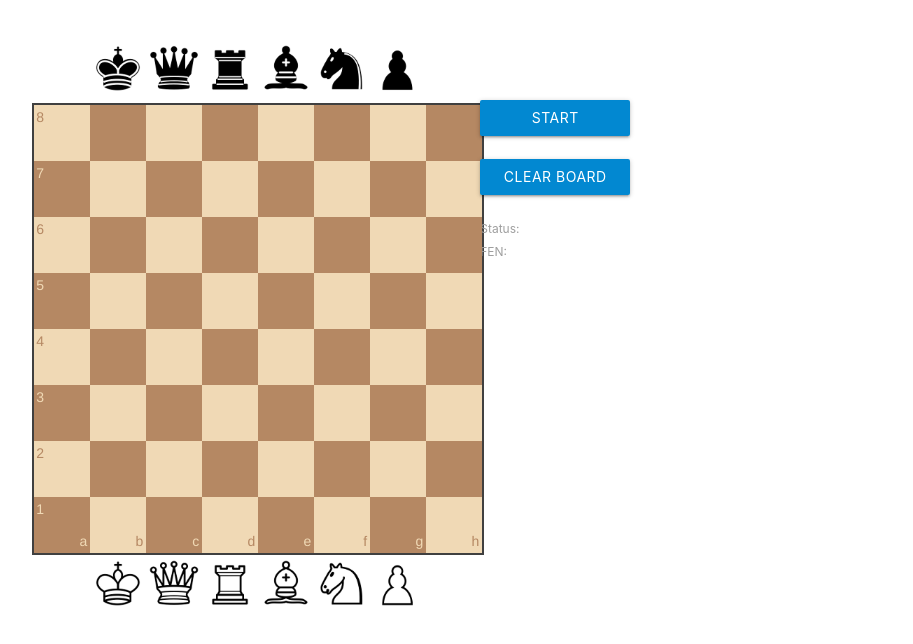
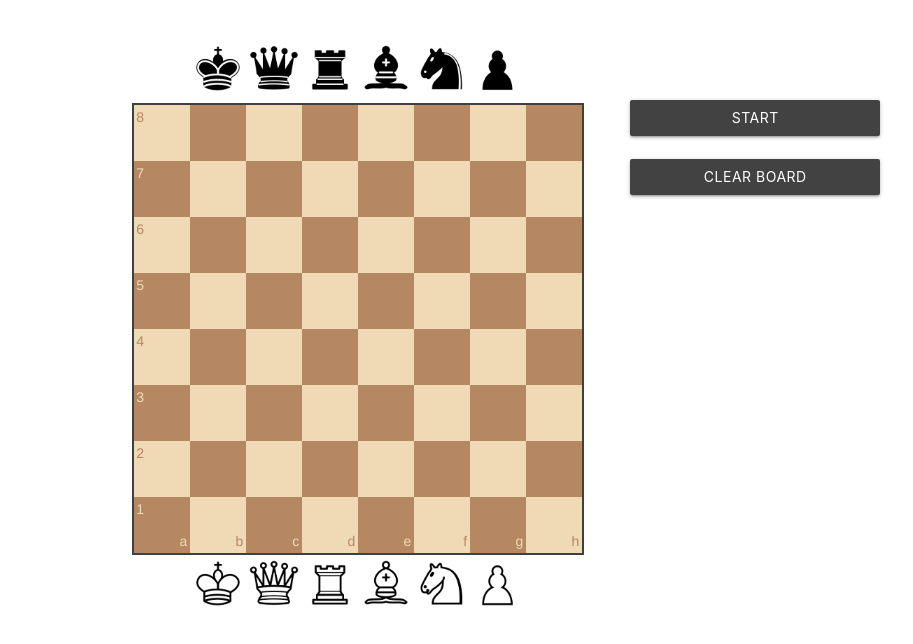
Before and after one commit to mallikarjun92/myChessBoardGame, a website: page index.html in a window 1280 px wide. Shown: the whole page, without its empty margins (171-1084 px from the left). Drawn offline with nearby package versions, Linux system fonts and the light colour scheme.

Commit message:
favicon-added

```diff
--- a/css/main.css
+++ b/css/main.css
@@ -1,9 +1,9 @@
 .board {
-    margin: 40px auto auto auto;
+    margin: 40px auto auto 100px;
 }
 
-.gameStatus, #btnPanel {
-    margin: 100px 50px auto auto;
+.menuSection {
+    margin: 100px auto auto 150px;
 }
 
 
--- a/index.html
+++ b/index.html
@@ -2,10 +2,11 @@
 <html>
 
 <head>
-  <title>Chess</title>
+  <title>Chess Game</title>
   <link rel="stylesheet" href="https://cdnjs.cloudflare.com/ajax/libs/materialize/1.0.0/css/materialize.min.css">
   <link rel="stylesheet" href="css/chessboard-1.0.0.min.css">
   <link rel="stylesheet" href="css/main.css">
+  <link rel="icon" type="image/png" href="img/favicon.ico" sizes="32x32" />
 </head>
 
 <body id="main">
@@ -21,17 +22,17 @@
         <!-- another column -->
         <div class="gameStatus">
 
-          <div id="btnPanel">
-            <button id="startBtn" class="btn waves-effect waves-light menu-btn light-blue darken-2" style="padding: 0px 13px 0px 13px; width: 150px;">Start</button><br><br>
-            <button id="clearBtn" class="btn waves-effect waves-light menu-btn light-blue darken-2" style="padding: 0px 13px 0px 13px; width: 150px;">Clear Board</button><br>
+          <div id="btnPanel" class="menuSection">
+            <button id="startBtn" class="btn waves-effect waves-light menu-btn grey darken-3" style="padding: 0px 13px 0px 13px; width: 250px;">Start</button><br><br>
+            <button id="clearBtn" class="btn waves-effect waves-light menu-btn grey darken-3" style="padding: 0px 13px 0px 13px; width: 250px;">Clear Board</button><br>
             <!--- <button id="destroyBtn">Destroy Board</button> -->
             <!-- <button id="toggleBtn" class="btn esay">Toggle Orientation</button> -->
           </div>
           <br>
-          <label>Status:</label>
+          <!--<label>Status:</label>
           <div id="status"></div>
           <label>FEN:</label>
-          <div id="fen"></div>
+          <div id="fen"></div>-->
           <!--<label>PGN:</label>
           <div id="pgn"></div>-->
 
```
Also changed, not shown: img/favicon.ico (added).
